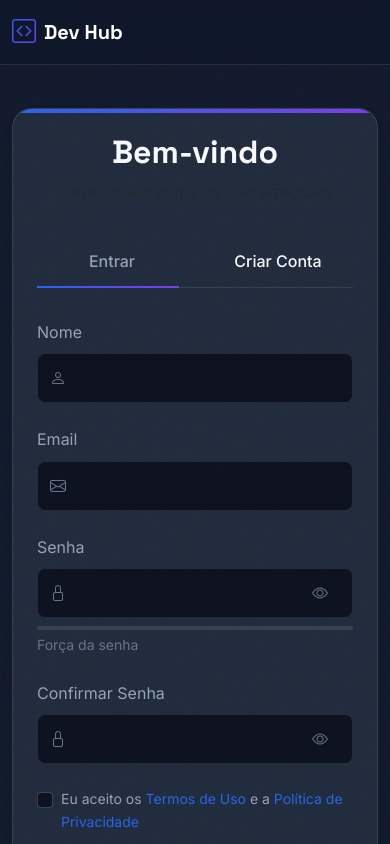
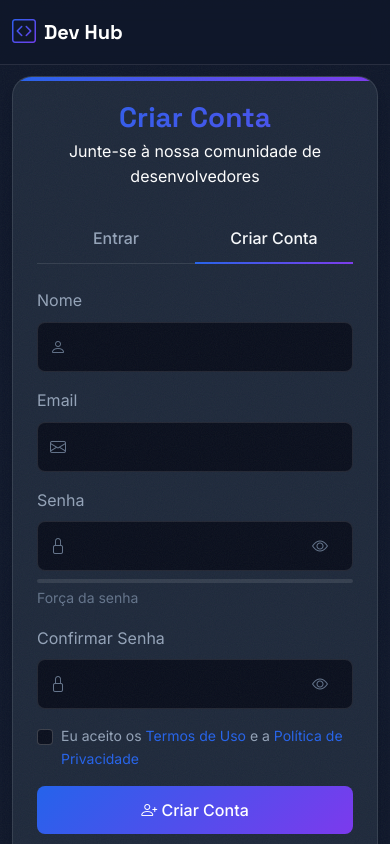
Before and after one commit to riqueandrade/Dev_Hub, a website: page public/auth.html in a window 390 px wide. Both pictures are taken after a click on the button "Criar Conta". Shown: the top 844 px of the page. Drawn offline with nearby package versions, Linux system fonts and the light colour scheme.

Commit message:
Update authentication UI and functionality: Changed subtitle text color in auth.html, adjusted padding and dimensions in auth.css for better layout, and modified auth.js to dynamically update header text based on selected tab. Improved overall styling and responsiveness of the authentication page.

```diff
--- a/public/auth.html
+++ b/public/auth.html
@@ -33,7 +33,7 @@
                     <div class="auth-card">
                         <div class="auth-header text-center">
                             <h1 class="gradient-text">Bem-vindo</h1>
-                            <p class="text-muted">Entre na sua conta ou crie uma nova</p>
+                            <p class="text-white">Entre na sua conta ou crie uma nova</p>
                         </div>
 
                         <div class="auth-tabs">
--- a/public/css/auth.css
+++ b/public/css/auth.css
@@ -33,7 +33,8 @@ body {
     color: var(--text-primary);
     line-height: 1.6;
     min-height: 100vh;
-    padding-top: 76px;
+    padding-top: 60px;
+    overflow-x: hidden;
 }
 
 h1, h2, h3, h4, h5, h6 {
@@ -75,20 +76,23 @@ h1, h2, h3, h4, h5, h6 {
 
 /* Container de Autenticação */
 .auth-container {
-    min-height: calc(100vh - 76px);
+    min-height: calc(100vh - 60px);
     display: flex;
     align-items: center;
-    padding: 2rem 0;
+    padding: 1rem 0;
+    width: 100%;
+    overflow-x: hidden;
 }
 
 .auth-card {
     background: var(--bg-card);
     border-radius: 20px;
-    padding: 2rem;
+    padding: 1.5rem;
     border: 1px solid rgba(255, 255, 255, 0.1);
     box-shadow: var(--shadow-lg);
     position: relative;
     overflow: hidden;
+    width: 100%;
 }
 
 .auth-card::before {
@@ -102,19 +106,26 @@ h1, h2, h3, h4, h5, h6 {
 }
 
 .auth-header {
-    margin-bottom: 2rem;
+    margin-bottom: 1.5rem;
 }
 
 .auth-header h1 {
-    font-size: 2rem;
-    margin-bottom: 0.5rem;
+    font-size: 1.75rem;
+    margin-bottom: 0.25rem;
+}
+
+.gradient-text {
+    background: var(--gradient-primary);
+    -webkit-background-clip: text;
+    -webkit-text-fill-color: transparent;
+    background-size: 200% 200%;
+    animation: gradient 8s ease infinite;
 }
 
 /* Tabs */
 .auth-tabs {
     display: flex;
-    gap: 1rem;
-    margin-bottom: 2rem;
+    margin-bottom: 1.5rem;
     position: relative;
     border-bottom: 1px solid rgba(255, 255, 255, 0.1);
 }
@@ -123,12 +134,13 @@ h1, h2, h3, h4, h5, h6 {
     background: none;
     border: none;
     color: var(--text-secondary);
-    padding: 0.75rem 1rem;
+    padding: 0.75rem 0;
     font-weight: 500;
     flex: 1;
     cursor: pointer;
     transition: all 0.3s ease;
     position: relative;
+    text-align: center;
 }
 
 .tab-btn.active {
@@ -138,27 +150,32 @@ h1, h2, h3, h4, h5, h6 {
 .tab-indicator {
     position: absolute;
     bottom: -1px;
+    left: 0;
     height: 2px;
-    width: calc(50% - 1rem);
+    width: 50%;
     background: var(--gradient-primary);
-    transition: transform 0.3s ease;
+    transition: transform 0.3s cubic-bezier(0.4, 0, 0.2, 1);
 }
 
-.tab-btn:last-child.active ~ .tab-indicator {
-    transform: translateX(calc(100% + 1rem));
+.tab-btn:nth-child(2).active ~ .tab-indicator {
+    transform: translateX(100%);
 }
 
 /* Formulários */
 .auth-form {
     display: none;
+    opacity: 0;
+    transition: opacity 0.3s ease;
+    width: 100%;
 }
 
 .auth-form.active {
     display: block;
+    opacity: 1;
 }
 
 .form-group {
-    margin-bottom: 1.5rem;
+    margin-bottom: 1rem;
 }
 
 .form-group label {
@@ -237,7 +254,7 @@ h1, h2, h3, h4, h5, h6 {
 /* Divider */
 .divider {
     text-align: center;
-    margin: 1.5rem 0;
+    margin: 1rem 0;
     position: relative;
 }
 
@@ -349,6 +366,13 @@ a:hover {
     color: var(--text-secondary);
 }
 
+/* Animações */
+@keyframes gradient {
+    0% { background-position: 0% 50%; }
+    50% { background-position: 100% 50%; }
+    100% { background-position: 0% 50%; }
+}
+
 /* Responsividade */
 @media (max-width: 576px) {
     .auth-card {
--- a/public/js/auth.js
+++ b/public/js/auth.js
@@ -34,7 +34,7 @@ async function login(email, password) {
             throw new Error(data.message);
         }
 
-        setToken(data.token);
+        localStorage.setItem('devhub_token', data.token);
         window.location.href = '/';
     } catch (error) {
         throw error;
@@ -57,7 +57,7 @@ async function register(name, email, password) {
             throw new Error(data.message);
         }
 
-        setToken(data.token);
+        localStorage.setItem('devhub_token', data.token);
         window.location.href = '/';
     } catch (error) {
         throw error;
@@ -81,6 +81,8 @@ function setupAuthPage() {
 function setupTabs() {
     const tabBtns = document.querySelectorAll('.tab-btn');
     const forms = document.querySelectorAll('.auth-form');
+    const headerTitle = document.querySelector('.auth-header h1');
+    const headerSubtitle = document.querySelector('.auth-header p');
 
     tabBtns.forEach(btn => {
         btn.addEventListener('click', () => {
@@ -89,6 +91,15 @@ function setupTabs() {
             // Atualizar botões
             tabBtns.forEach(b => b.classList.remove('active'));
             btn.classList.add('active');
+
+            // Atualizar texto do cabeçalho
+            if (tab === 'register') {
+                headerTitle.textContent = 'Criar Conta';
+                headerSubtitle.textContent = 'Junte-se à nossa comunidade de desenvolvedores';
+            } else {
+                headerTitle.textContent = 'Bem-vindo';
+                headerSubtitle.textContent = 'Entre na sua conta ou crie uma nova';
+            }
 
             // Atualizar formulários
             forms.forEach(form => {
@@ -126,8 +137,6 @@ function setupPasswordToggles() {
 // Força da senha
 function setupPasswordStrength() {
     const passwordInput = document.getElementById('registerPassword');
-    if (!passwordInput) return;
-
     const strengthBar = document.querySelector('.strength-progress');
     const strengthText = document.querySelector('.strength-text');
 
@@ -161,7 +170,7 @@ function setupPasswordStrength() {
     });
 }
 
-// Manipulaç��o dos formulários
+// Manipulação dos formulários
 function setupForms() {
     const loginForm = document.getElementById('loginForm');
     const registerForm = document.getElementById('registerForm');
```
